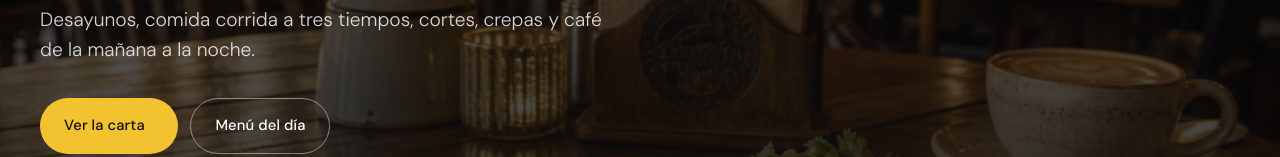
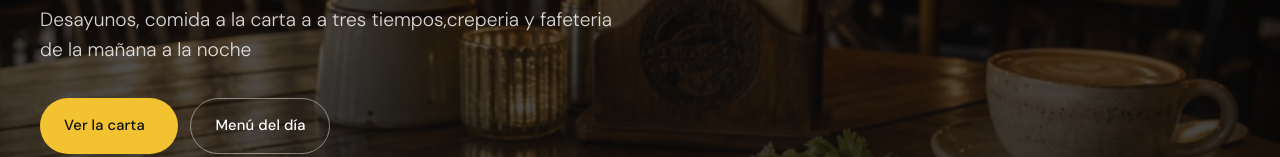
Before and after one commit to Bumercindoelcrac/pagina-web-bermely0, a plain HTML site: page index.html in a window 1280 px wide. Shown: the part 507-664 px from the top of the page. Drawn offline with nearby package versions, Linux system fonts and the light colour scheme; some icons are missing; a web font is replaced by a local one.

Commit message:
Update hero subtitle text in index.html

```diff
--- a/index.html
+++ b/index.html
@@ -444,7 +444,7 @@ iconify-icon{vertical-align:-.15em;display:inline-block}
   <div class="hero-inner">
     <p class="eyebrow reveal-line"><span>Restaurante · Café</span><span class="dot"></span><span>San Francisco Tlaltenco</span></p>
     <h1 class="hero-title"><span class="word">Sabor</span> <span class="word">de</span> <span class="word em">casa,</span><br><span class="word">todos</span> <span class="word">los</span> <span class="word">días.</span></h1>
-    <p class="hero-sub">Desayunos, comida corrida a tres tiempos, cortes, crepas y café de la mañana a la noche.</p>
+    <p class="hero-sub">Desayunos, comida a la carta a a tres tiempos,creperia y fafeteria de la mañana a la noche</p>
     <div class="hero-cta">
       <a href="#carta" class="btn btn-yellow">Ver la carta <iconify-icon icon="ph:arrow-right"></iconify-icon></a>
       <a href="#menu-dia" class="btn btn-ghost">Menú del día</a>
```
